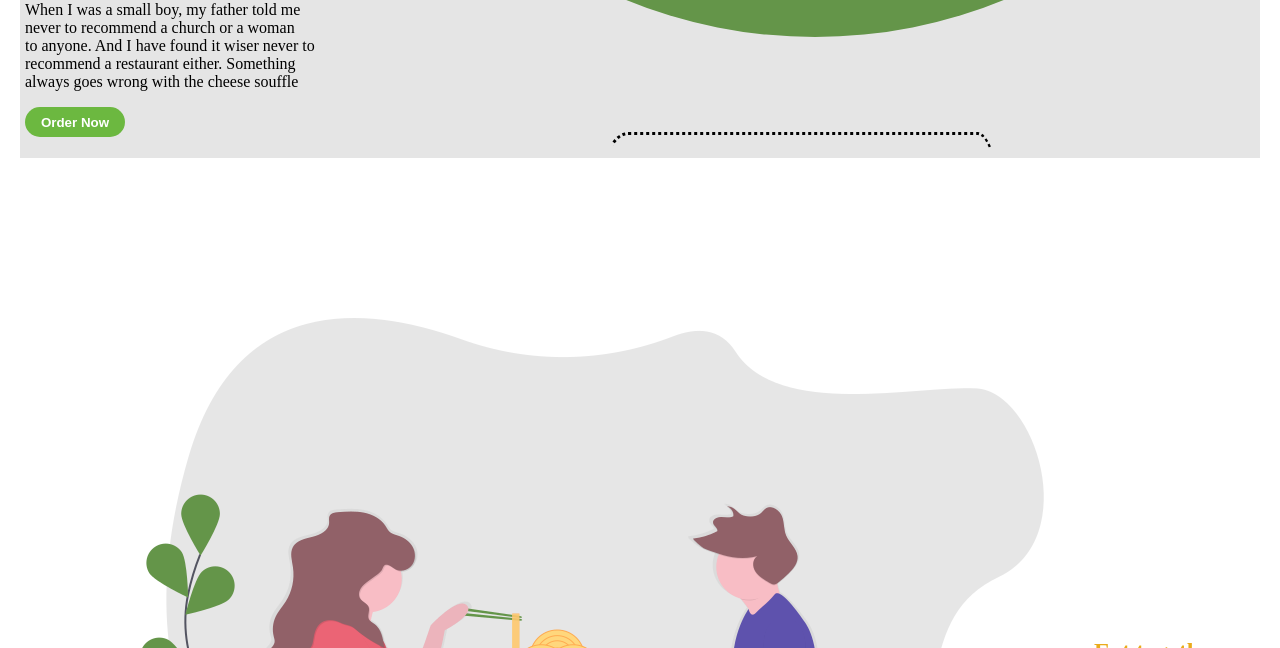
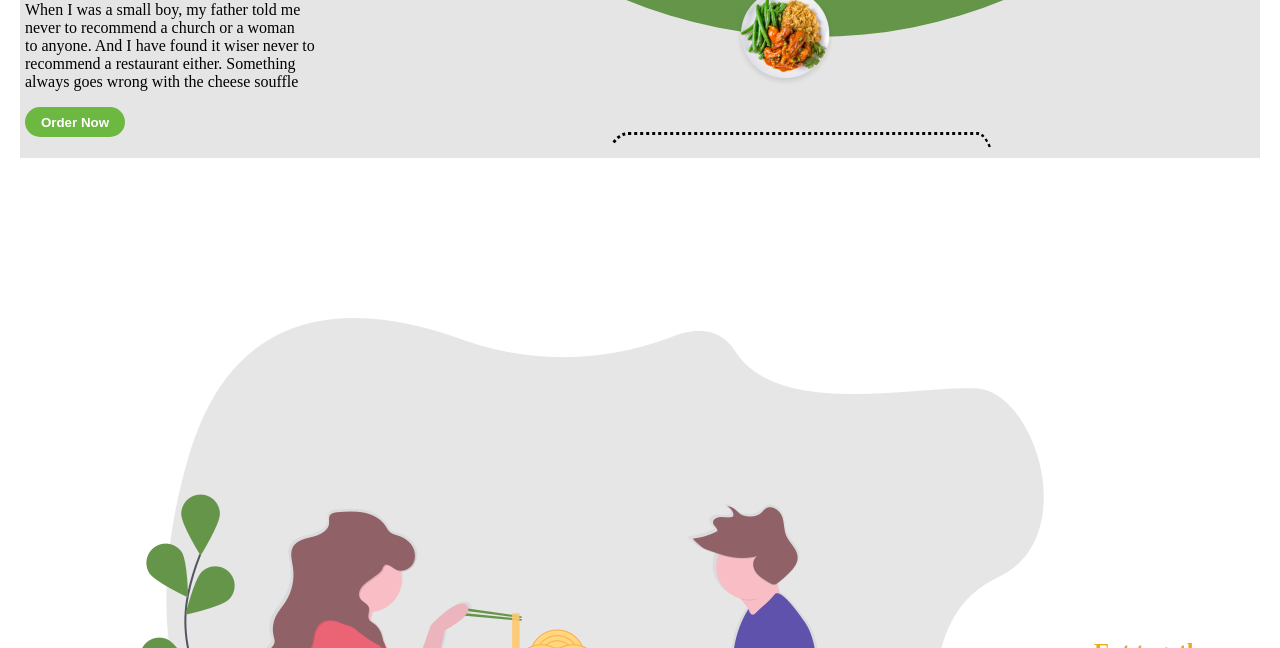
Before and after one commit to AliceWachira/StreetFood-Website, a plain HTML site: page index.html in a window 1280 px wide. Shown: the part 452-1100 px from the top of the page. Drawn offline with Linux system fonts and the light colour scheme.

Commit message:
adds image 5 and positions on the curve

```diff
--- a/index.css
+++ b/index.css
@@ -397,3 +397,8 @@ button {
     margin-left: 600px;
     margin-bottom: 90px;
 }
+
+.image5 {
+    margin-left: 710px;
+    margin-top: -50px;
+}
--- a/index.html
+++ b/index.html
@@ -40,7 +40,9 @@
 
             </div>
         </div>
-
+        <div>
+            <img class="image5" src="image 5.png" alt="image5">
+        </div>
     </section>
 
 
```
